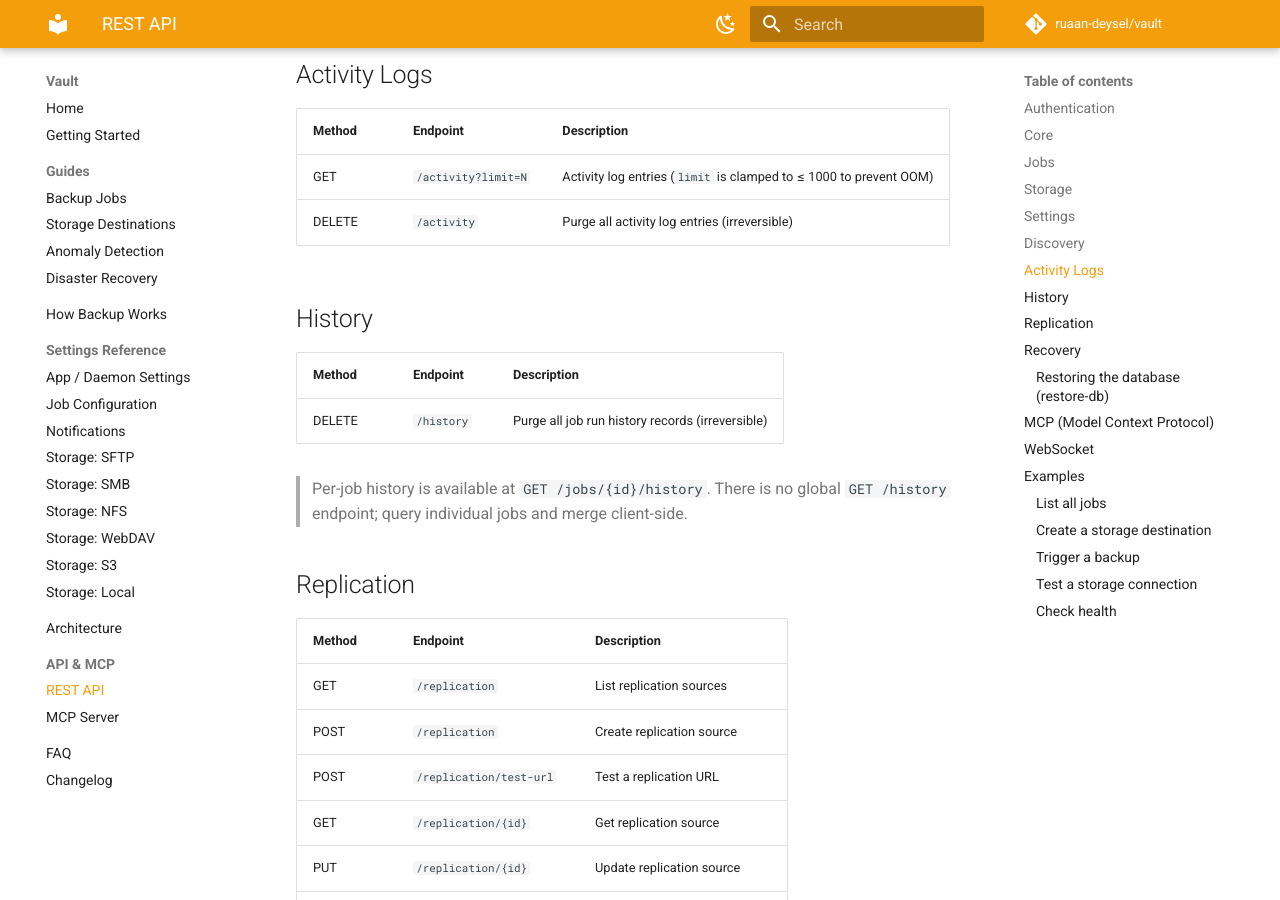
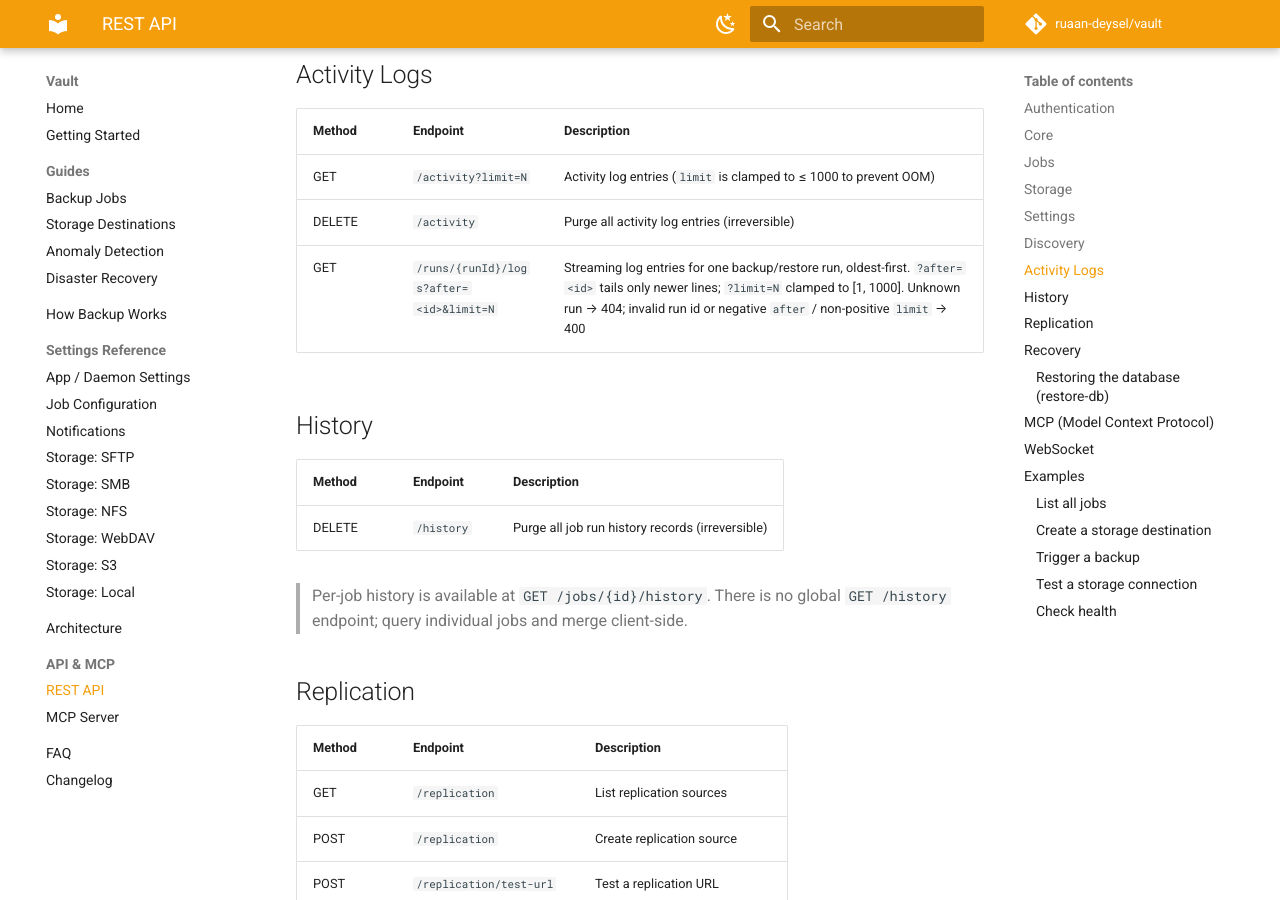
Before and after one commit to ruaan-deysel/vault, an MkDocs documentation site: the page built from docs/api.md, in a window 1280 px wide and 900 px high, scrolled down 5187 px. Built offline with MkDocs 1.6.1 and Material for MkDocs 9.7.7, drawn with Linux system fonts in a browser that asks for light colours; comment, search, counter and statistics services are not loaded.

```diff
--- a/docs/api.md
+++ b/docs/api.md
@@ -118,6 +118,7 @@ The job payload's `backup_type_chain` field accepts `full`, `incremental`, or `d
 | ------ | ------------------- | ------------------------------------------------------------------ |
 | GET    | `/activity?limit=N` | Activity log entries (`limit` is clamped to ≤ 1000 to prevent OOM) |
 | DELETE | `/activity`         | Purge all activity log entries (irreversible)                      |
+| GET    | `/runs/{runId}/logs?after=<id>&limit=N` | Streaming log entries for one backup/restore run, oldest-first. `?after=<id>` tails only newer lines; `?limit=N` clamped to [1, 1000]. Unknown run → 404; invalid run id or negative `after` / non-positive `limit` → 400 |
 
 ## History
 
```
Also changed, not shown: CHANGELOG.md (+2 -0 lines), docs/mcp.md (+1 -0 lines).
